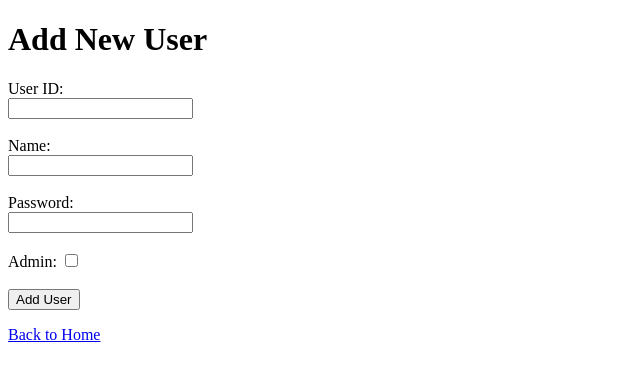
After one commit to Reiji-W/DB_Final, a Flask app: page /add_user in a window 1280 px wide. The commit adds this page. Shown: the top 381 px of the page, without its empty margins (0-640 px from the left). Run offline with Flask 3, Linux system fonts and the light colour scheme; the visitor is signed in with stand-in values (Sample User, id 1).

Commit message:
ログイン機能，削除機能，ユーザ追加機能を実装．

```diff
--- a/main.py
+++ b/main.py
@@ -1,151 +1,119 @@
-from flask import Flask, request, jsonify, render_template, redirect, url_for
+from flask import Flask, render_template, request, redirect, url_for, session, jsonify
 from flask_sqlalchemy import SQLAlchemy
 
 app = Flask(__name__)
+app.secret_key = 'secret_key'  # セッション管理のためのキー
 
-# データベースの設定
+# データベース設定
 app.config['SQLALCHEMY_DATABASE_URI'] = 'sqlite:///club_management.db'
 app.config['SQLALCHEMY_TRACK_MODIFICATIONS'] = False
 db = SQLAlchemy(app)
 
-# テーブル定義
+# ユーザーモデル
+class Users(db.Model):
+    id = db.Column(db.String(10), primary_key=True)  # IDを文字列に変更
+    name = db.Column(db.String(50), nullable=False)
+    password = db.Column(db.String(50), nullable=False)  # パスワード
+    is_admin = db.Column(db.Boolean, default=False)  # 管理者フラグ
+
+# クラブモデル
+class Clubs(db.Model):
+    id = db.Column(db.Integer, primary_key=True, autoincrement=True)
+    club_name = db.Column(db.String(50), nullable=False)
+    description = db.Column(db.Text, nullable=True)
+    capacity = db.Column(db.Integer, nullable=False)
+
+# メンバーモデル
 class Members(db.Model):
     id = db.Column(db.Integer, primary_key=True, autoincrement=True)
     name = db.Column(db.String(50), nullable=False)
     grade = db.Column(db.Integer, nullable=False)
     club_id = db.Column(db.Integer, db.ForeignKey('clubs.id'), nullable=False)
     contact = db.Column(db.String(50), nullable=False)
-
-    # リレーションを定義（クラブ情報にアクセスできるようにする）
     club = db.relationship('Clubs', backref=db.backref('members', lazy=True))
 
-class Clubs(db.Model):
-    id = db.Column(db.Integer, primary_key=True, autoincrement=True)
-    club_name = db.Column(db.String(50), nullable=False)
-    description = db.Column(db.Text, nullable=True)
-    capacity = db.Column(db.Integer, nullable=False)
+# 初期化用ルート
+@app.route('/init', methods=['GET'])
+def init_db():
+    db.create_all()
+    # 初回に管理者ユーザーを追加
+    admin = Users(id='001', name='Admin', password='admin', is_admin=True)
+    db.session.add(admin)
+    db.session.commit()
+    return "Database initialized!"
 
-# ホームページ（部活と新入生の登録ページを統合）
+# ログイン画面
+@app.route('/login', methods=['GET', 'POST'])
+def login():
+    if request.method == 'POST':
+        user_id = request.form['id']
+        password = request.form['password']
+        user = Users.query.filter_by(id=user_id, password=password).first()
+        if user:
+            session['user_id'] = user.id
+            session['is_admin'] = user.is_admin
+            return redirect(url_for('home'))
+        else:
+            return "Invalid credentials!"
+    return render_template('login.html')
+
+# ログアウト
+@app.route('/logout', methods=['GET'])
+def logout():
+    session.clear()
+    return redirect(url_for('login'))
+
+# ホームページ
 @app.route('/', methods=['GET'])
 def home():
-    clubs = Clubs.query.all()  # 部活一覧を取得
+    if 'user_id' not in session:
+        return redirect(url_for('login'))
+    clubs = Clubs.query.all()
     members = Members.query.all()
-    return render_template('index.html', clubs=clubs, members=members)
+    return render_template('index.html', clubs=clubs, members=members, is_admin=session.get('is_admin', False))
 
-# 部活の登録フォーム
+# ユーザ登録（管理者専用）
+@app.route('/add_user', methods=['GET', 'POST'])
+def add_user():
+    if 'user_id' not in session or not session.get('is_admin', False):
+        return "Unauthorized", 403
+    if request.method == 'POST':
+        user_id = request.form['id']
+        name = request.form['name']
+        password = request.form['password']
+        is_admin = True if request.form.get('is_admin') == 'on' else False
+        new_user = Users(id=user_id, name=name, password=password, is_admin=is_admin)
+        db.session.add(new_user)
+        db.session.commit()
+        return redirect(url_for('home'))
+    return render_template('add_user.html')
+
+# クラブ登録
 @app.route('/add_club', methods=['POST'])
 def add_club():
+    if 'user_id' not in session or not session.get('is_admin', False):
+        return "Unauthorized", 403
     club_name = request.form['club_name']
     description = request.form['description']
     capacity = request.form['capacity']
-
-    new_club = Clubs(
-        club_name=club_name,
-        description=description,
-        capacity=int(capacity)
-    )
+    new_club = Clubs(club_name=club_name, description=description, capacity=int(capacity))
     db.session.add(new_club)
     db.session.commit()
     return redirect(url_for('home'))
 
-# 新入生の登録フォーム
+# メンバー登録
 @app.route('/add_member', methods=['POST'])
 def add_member():
+    if 'user_id' not in session:
+        return redirect(url_for('login'))
     name = request.form['name']
     grade = int(request.form['grade'])
     club_id = int(request.form['club_id'])
     contact = request.form['contact']
-
-    new_member = Members(
-        name=name,
-        grade=grade,
-        club_id=club_id,
-        contact=contact
-    )
+    new_member = Members(name=name, grade=grade, club_id=club_id, contact=contact)
     db.session.add(new_member)
     db.session.commit()
     return redirect(url_for('home'))
 
-# 初期化用エンドポイント
-@app.route('/init', methods=['GET'])
-def init_db():
-    db.create_all()
-    return "Database initialized!"
-
-# 部活の登録（API経由）
-@app.route('/clubs', methods=['POST'])
-def create_club():
-    data = request.json
-    new_club = Clubs(
-        club_name=data['club_name'],
-        description=data.get('description', ''),
-        capacity=data['capacity']
-    )
-    db.session.add(new_club)
-    db.session.commit()
-    return jsonify({'message': 'Club created successfully!'})
-
-# 部活一覧の取得（API経由）
-@app.route('/clubs', methods=['GET'])
-def get_clubs():
-    clubs = Clubs.query.all()
-    return jsonify([{
-        'id': club.id,
-        'club_name': club.club_name,
-        'description': club.description,
-        'capacity': club.capacity
-    } for club in clubs])
-
-# 新入生登録（API経由）
-@app.route('/members', methods=['POST'])
-def register_member():
-    data = request.json
-    new_member = Members(
-        name=data['name'],
-        grade=data['grade'],
-        club_id=data['club_id'],
-        contact=data['contact']
-    )
-    db.session.add(new_member)
-    db.session.commit()
-    return jsonify({'message': 'Member registered successfully!'})
-
-# 新入生一覧の取得（API経由）
-@app.route('/members', methods=['GET'])
-def get_members():
-    members = Members.query.join(Clubs, Members.club_id == Clubs.id).add_columns(
-        Members.id, Members.name, Members.grade, Members.contact, Clubs.club_name).all()
-    return jsonify([{
-        'id': member.id,
-        'name': member.name,
-        'grade': member.grade,
-        'contact': member.contact,
-        'club_name': club_name
-    } for member, club_name in members])
-
-# 登録情報の編集
-@app.route('/members/<int:id>', methods=['PUT'])
-def update_member(id):
-    member = Members.query.get(id)
-    if not member:
-        return jsonify({'message': 'Member not found'}), 404
-    data = request.json
-    member.name = data.get('name', member.name)
-    member.grade = data.get('grade', member.grade)
-    member.contact = data.get('contact', member.contact)
-    member.club_id = data.get('club_id', member.club_id)
-    db.session.commit()
-    return jsonify({'message': 'Member updated successfully!'})
-
-# 登録情報の削除
-@app.route('/members/<int:id>', methods=['DELETE'])
-def delete_member(id):
-    member = Members.query.get(id)
-    if not member:
-        return jsonify({'message': 'Member not found'}), 404
-    db.session.delete(member)
-    db.session.commit()
-    return jsonify({'message': 'Member deleted successfully!'})
-
 if __name__ == '__main__':
     app.run(debug=True)
--- /dev/null
+++ b/templates/add_user.html
@@ -0,0 +1,27 @@
+<!DOCTYPE html>
+<html lang="en">
+<head>
+    <meta charset="UTF-8">
+    <meta name="viewport" content="width=device-width, initial-scale=1.0">
+    <title>Add User</title>
+</head>
+<body>
+    <h1>Add New User</h1>
+    <form action="/add_user" method="post">
+        <label for="id">User ID:</label><br>
+        <input type="text" id="id" name="id" required><br><br>
+
+        <label for="name">Name:</label><br>
+        <input type="text" id="name" name="name" required><br><br>
+
+        <label for="password">Password:</label><br>
+        <input type="password" id="password" name="password" required><br><br>
+
+        <label for="is_admin">Admin:</label>
+        <input type="checkbox" id="is_admin" name="is_admin"><br><br>
+
+        <button type="submit">Add User</button>
+    </form>
+    <p><a href="/">Back to Home</a></p>
+</body>
+</html>
```
Also changed, not shown: templates/index.html (+52 -1 lines), templates/login.html (added, +18 -0 lines).
